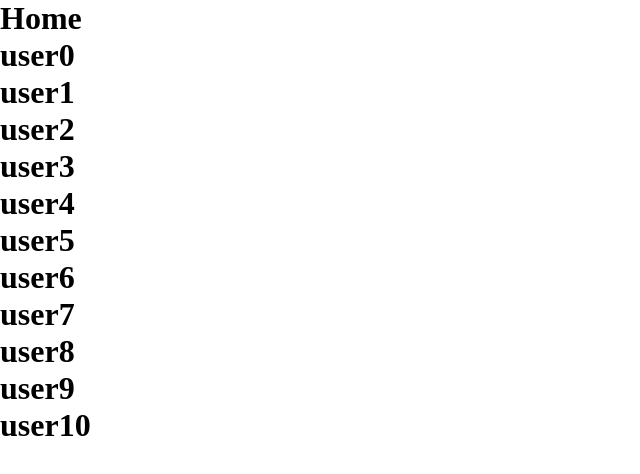
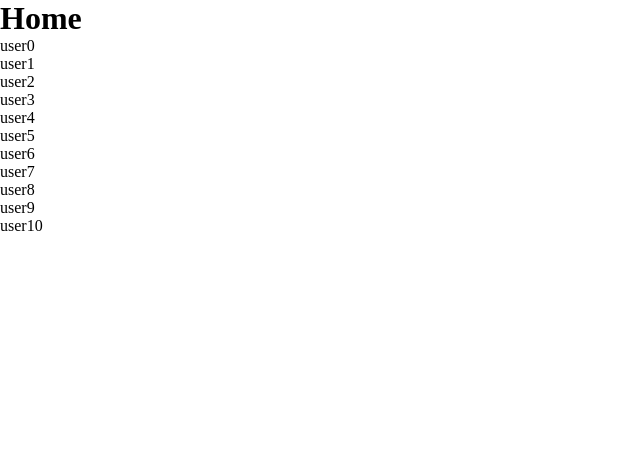
Before and after one commit to Aebel-Shajan/connect-cards, a React (Vite) app: page / in a window 1280 px wide. Shown: the top 474 px of the page, without its empty margins (0-640 px from the left). Built offline with nearby package versions, Linux system fonts and the light colour scheme.

Commit message:
Install prop-types package. Add proptypes to UserCard component.

```diff
--- a/package.json
+++ b/package.json
@@ -11,6 +11,7 @@
     "preview": "vite preview"
   },
   "dependencies": {
+    "prop-types": "^15.8.1",
     "react": "^18.3.1",
     "react-dom": "^18.3.1",
     "react-router-dom": "^6.26.0"
--- a/src/components/Home/UserCard/UserCard.jsx
+++ b/src/components/Home/UserCard/UserCard.jsx
@@ -1,9 +1,15 @@
+import PropTypes from "prop-types";
+
 const UserCard = ({ user }) => {
   return (
-    <div>
-      <h1>{user.name}</h1>
+    <div className="card-border">
+      <div className="card-title">{user.name}</div>
     </div>
-  )
+  );
+};
+
+UserCard.propTypes = {
+  user: PropTypes.object,
 };
 
 export default UserCard;
```
Also changed, not shown: src/components/Home/Home.jsx (+5 -6 lines), 1 other file (tests, documents, lock files or other folders).
